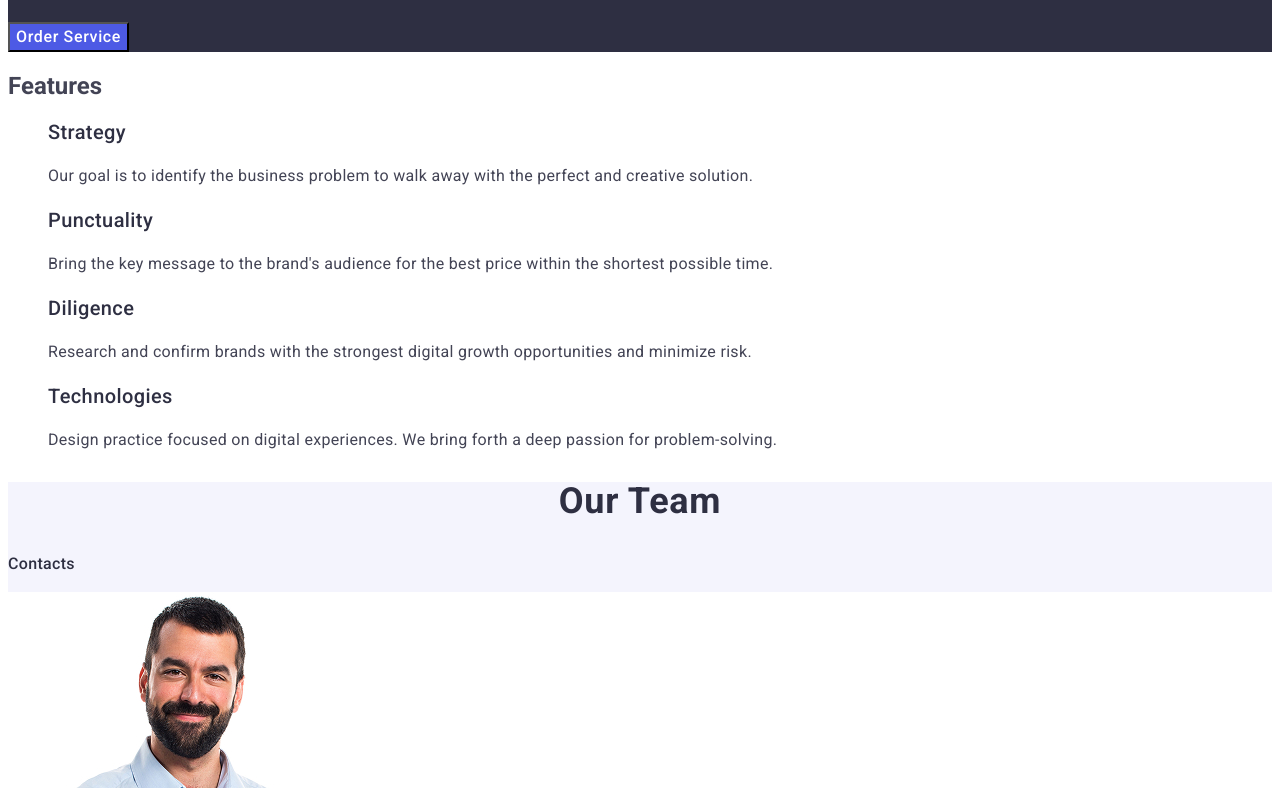
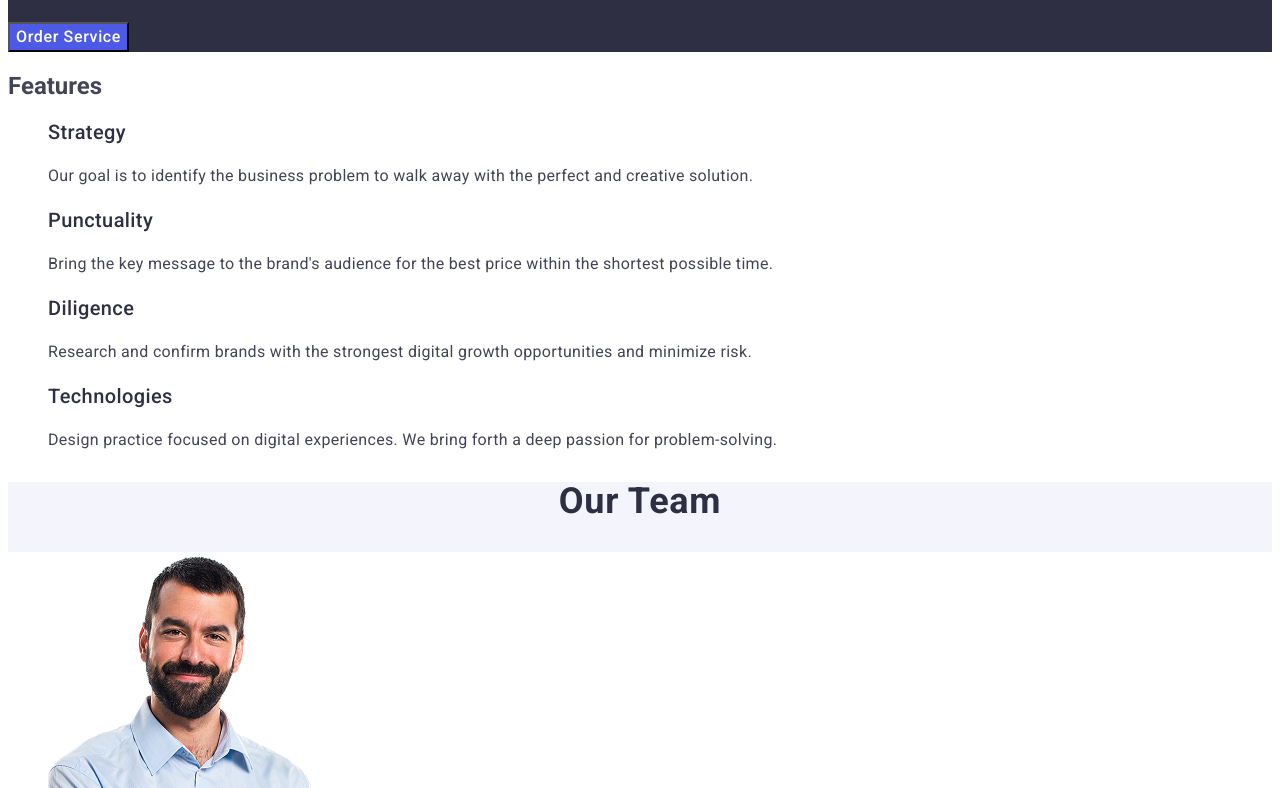
Before and after one commit to Shevk1n/goit-markup-hw-02, a plain HTML site: page index.html in a window 1280 px wide. Shown: the part 312-1100 px from the top of the page. Drawn offline with Linux system fonts and the light colour scheme.

Commit message:
Зміни

```diff
--- a/css/styles.css
+++ b/css/styles.css
@@ -118,13 +118,6 @@ text-align: center;
 color: #2e2f42;
 text-transform: capitalize
 }
-.team-contacts {
-    font-weight: 500;
-font-size: 16px;
-line-height: 1.5;
-letter-spacing: 0.02em;
-color: #2e2f42;
-}
 .team-name {
     font-weight: 500;
 font-size: 20px;
--- a/index.html
+++ b/index.html
@@ -68,7 +68,6 @@
       </section>
       <section class="sectionthree">
         <h2 class="team-title">Our Team</h2>
-        <p class="team-contacts">Contacts</p>
         <ul class="team-list">
           <li> <img src="./images/img-3.jpg" alt="Mark Guerrero" width="264" height="260">
           <h3 class="team-name">Mark Guerrero</h3>
```
